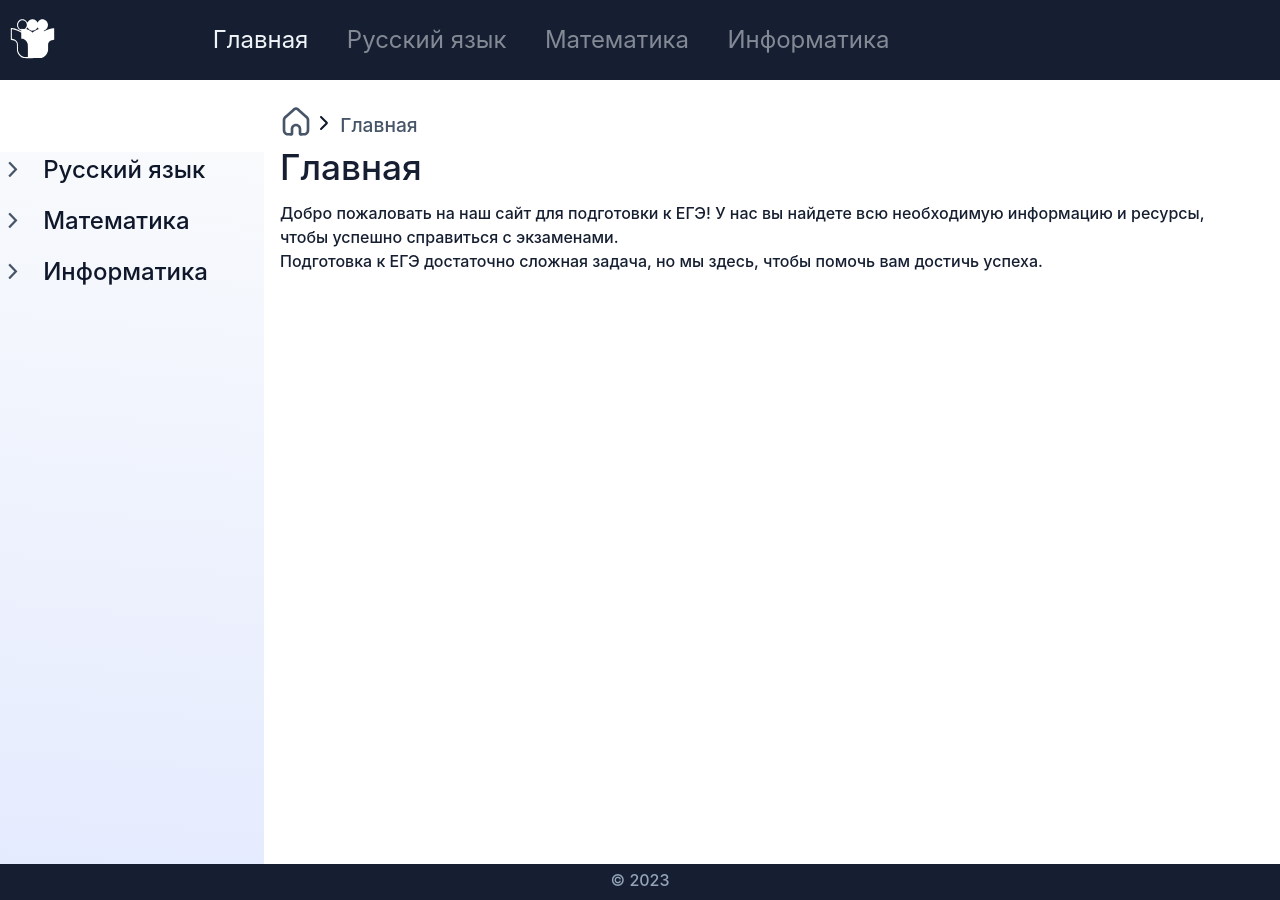
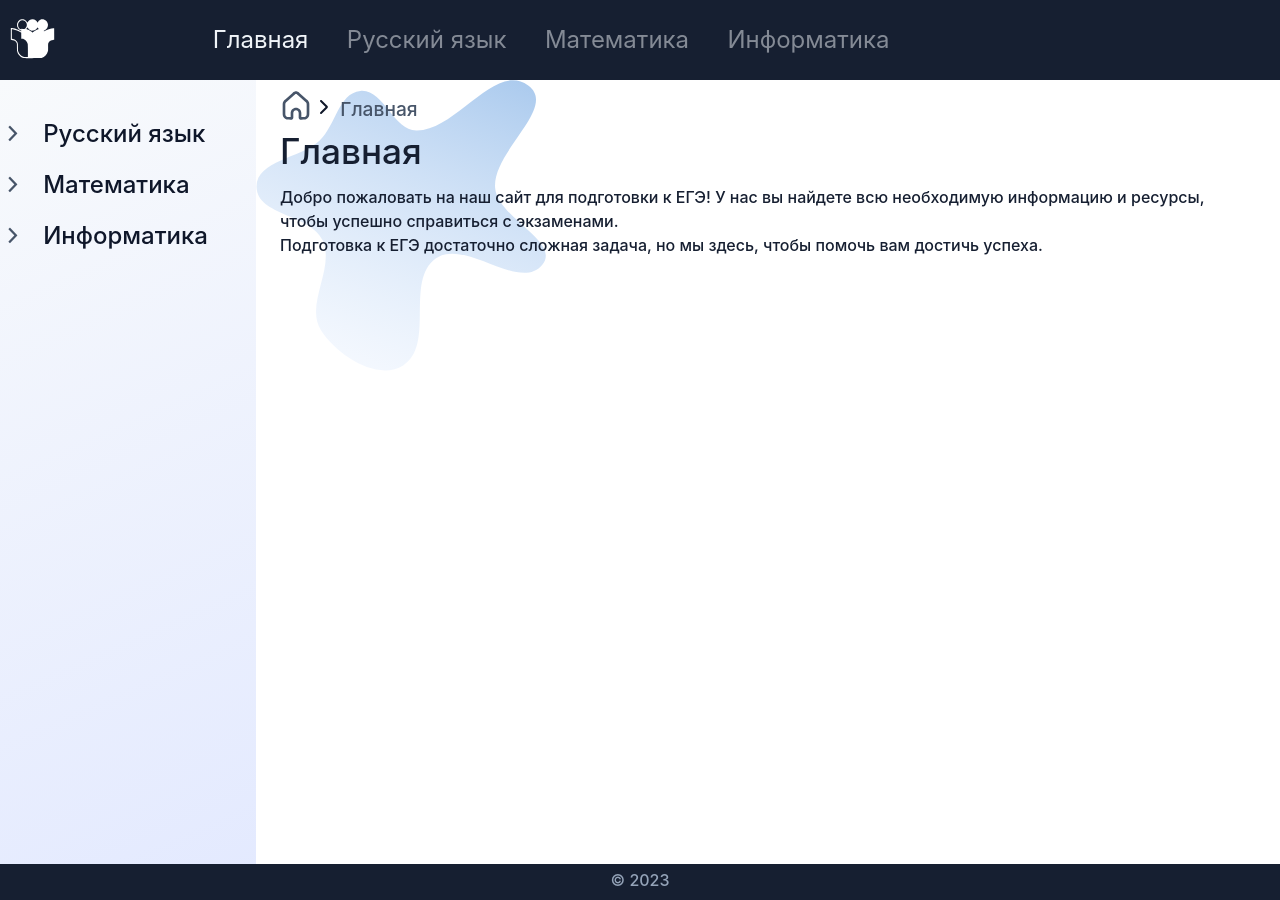
Before and after one commit to daneelez/daneelez.github.io, a Jekyll site: the page built from docs/index.html, in a window 1280 px wide. Built offline with Jekyll 4.4.1, drawn with Linux system fonts in a browser that asks for light colours.

Commit message:
Update style.css

```diff
--- a/docs/css/style.css
+++ b/docs/css/style.css
@@ -2,7 +2,7 @@
 @import url('https://fonts.googleapis.com/css2?family=Poppins&display=swap');
 
 html {
-  height: 92vh;
+	height: calc(100vh - max(80px, 8vh));
 }
 
 body {
@@ -49,7 +49,7 @@ header {
 .logo {
 	width: 4%;
 	align-self: center;
-	padding-left: 8px;
+	margin-left: 8px;
 }
 
 .nav-ul {
@@ -58,8 +58,8 @@ header {
 	column-gap: 3vw;
 	font-size: 1.5rem;
   align-items: center;
-	padding-left: 12vw;
-	padding-right: 2vw;
+	margin-left: 12vw;
+	margin-right: 2vw;
 }
 
 .nav-ul li a {
@@ -78,12 +78,12 @@ header {
 /* ASIDE */
 
 aside {
-	background: linear-gradient(184.67deg, #F8FAFC 0%, #E0E7FF 100%);
+	background: linear-gradient(156deg, #F8FAFC 0%, #E0E7FF 100%);
 	position: fixed;
+	padding-top: min(40px, 4vh);
 	padding-left: 1.5rem;
-	margin-top: max(80px, 8vh);
-	padding-right: 3.5rem;
-	min-height: 100%;
+	padding-right: 3rem;
+	height: 100vh;
 }
 
 .aside-ul {
@@ -168,10 +168,12 @@ summary::-webkit-details-marker {
 /* MAIN */
 
 main {
-	margin-top: min(80px, 8vh);
-	padding: 1.5rem 1.5rem 1.5rem 1.5rem;
+	margin-top: max(80px, 8vh);
+	padding: 0 1.5rem 1.5rem 1.5rem;
 	margin-left: 16rem;
-	min-height: 100%;
+	min-height: calc(92vh - max(80px, 8vh));
+	background: url(../img/bubbles/2.svg);
+	background-repeat: no-repeat;
 }
 
 .main-ul {
```
